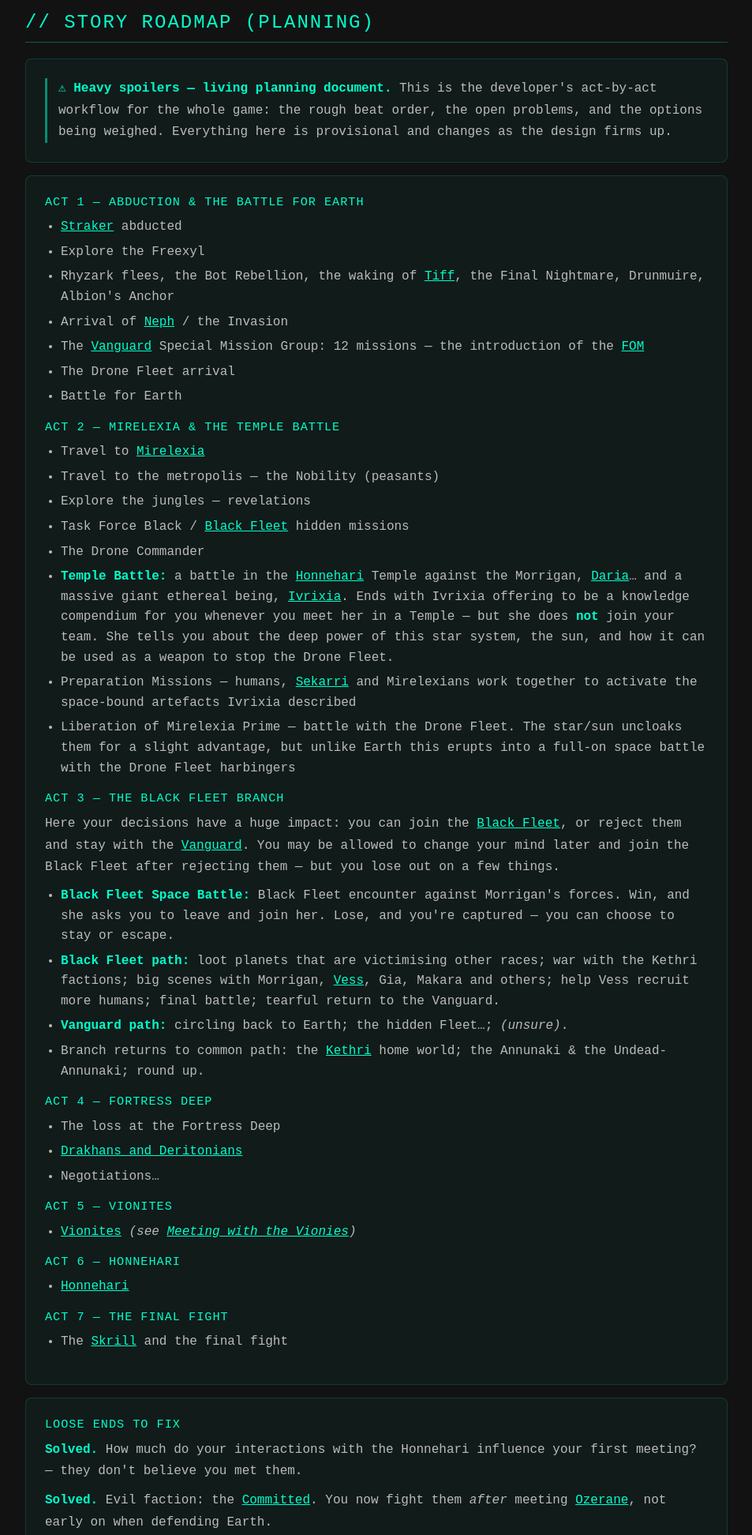
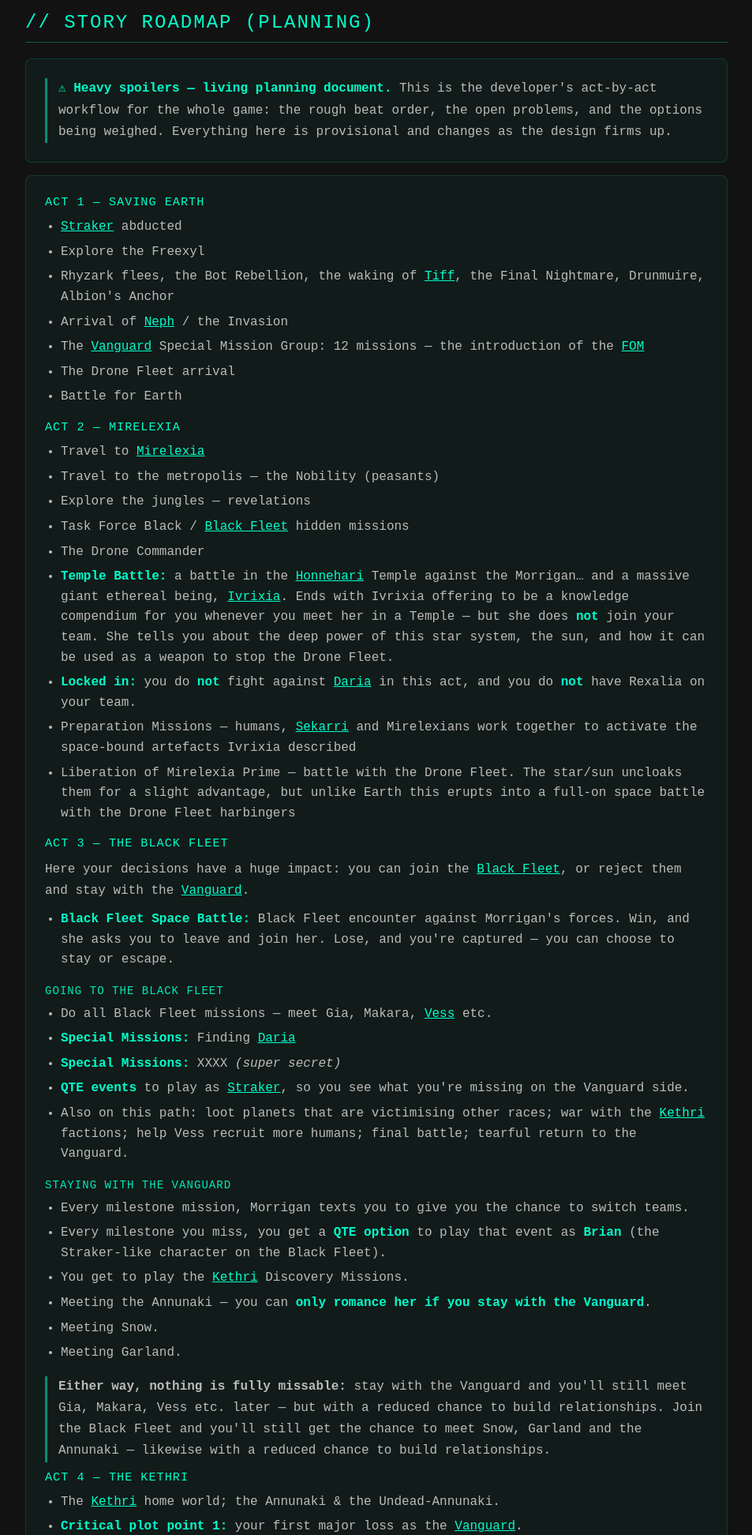
Before and after one commit to murchie85/DRONECOMMANDER_SITE, a Flask app: page /compendium in a window 1280 px wide. Shown: the part 1895-3839 px from the top of the page at 79% size, without its empty margins (298-1251 px from the left). Run offline with Flask 3, Linux system fonts and the light colour scheme.

Commit message:
Restructure Story Roadmap into 8 acts with Black Fleet branch detail
- Act 1 retitled Saving Earth; Act 2 Mirelexia locks in no Daria fight, no Rexalia
- Act 3 split into Black Fleet vs Vanguard paths (special missions, QTE cross-play as Straker/Brian, Morrigan switch offers, cross-branch relationship rules)
- New Act 4 The Kethri with first Vanguard loss + partial fleet reunion
- Act 5 renamed Shal (formerly Fortress Deep); Act 6 Vionites & Daria; Act 7 Honnehari; Act 8 Final Showdown
- Mark both remaining Loose Ends problems as solved

Co-Authored-By: Claude Fable 5 <noreply@anthropic.com>

```diff
--- a/templates/compendium.html
+++ b/templates/compendium.html
@@ -684,7 +684,7 @@
             </div>
 
             <div class="lore-card">
-                <h4>Act 1 &mdash; Abduction &amp; the Battle for Earth</h4>
+                <h4>Act 1 &mdash; Saving Earth</h4>
                 <ul>
                     <li><a href="#char-straker" style="color:#00ffcc;">Straker</a> abducted</li>
                     <li>Explore the Freexyl</li>
@@ -695,47 +695,76 @@
                     <li>Battle for Earth</li>
                 </ul>
 
-                <h4>Act 2 &mdash; Mirelexia &amp; the Temple Battle</h4>
+                <h4>Act 2 &mdash; Mirelexia</h4>
                 <ul>
                     <li>Travel to <a href="#mirelexians" style="color:#00ffcc;">Mirelexia</a></li>
                     <li>Travel to the metropolis &mdash; the Nobility (peasants)</li>
                     <li>Explore the jungles &mdash; revelations</li>
                     <li>Task Force Black / <a href="#aligned" style="color:#00ffcc;">Black Fleet</a> hidden missions</li>
                     <li>The Drone Commander</li>
-                    <li><strong class="text-glow">Temple Battle:</strong> a battle in the <a href="#honnehari" style="color:#00ffcc;">Honnehari</a> Temple against the Morrigan, <a href="#char-daria" style="color:#00ffcc;">Daria</a>&hellip; and a massive giant ethereal being, <a href="#char-ivrixia" style="color:#00ffcc;">Ivrixia</a>. Ends with Ivrixia offering to be a knowledge compendium for you whenever you meet her in a Temple &mdash; but she does <strong>not</strong> join your team. She tells you about the deep power of this star system, the sun, and how it can be used as a weapon to stop the Drone Fleet.</li>
+                    <li><strong class="text-glow">Temple Battle:</strong> a battle in the <a href="#honnehari" style="color:#00ffcc;">Honnehari</a> Temple against the Morrigan&hellip; and a massive giant ethereal being, <a href="#char-ivrixia" style="color:#00ffcc;">Ivrixia</a>. Ends with Ivrixia offering to be a knowledge compendium for you whenever you meet her in a Temple &mdash; but she does <strong>not</strong> join your team. She tells you about the deep power of this star system, the sun, and how it can be used as a weapon to stop the Drone Fleet.</li>
+                    <li><strong>Locked in:</strong> you do <strong>not</strong> fight against <a href="#char-daria" style="color:#00ffcc;">Daria</a> in this act, and you do <strong>not</strong> have Rexalia on your team.</li>
                     <li>Preparation Missions &mdash; humans, <a href="#sekarri" style="color:#00ffcc;">Sekarri</a> and Mirelexians work together to activate the space-bound artefacts Ivrixia described</li>
                     <li>Liberation of Mirelexia Prime &mdash; battle with the Drone Fleet. The star/sun uncloaks them for a slight advantage, but unlike Earth this erupts into a full-on space battle with the Drone Fleet harbingers</li>
                 </ul>
 
-                <h4>Act 3 &mdash; The Black Fleet Branch</h4>
-                <p>
-                    Here your decisions have a huge impact: you can join the <a href="#aligned" style="color:#00ffcc;">Black Fleet</a>, or reject them and stay with the <a href="#vanguard" style="color:#00ffcc;">Vanguard</a>. You may be allowed to change your mind later and join the Black Fleet after rejecting them &mdash; but you lose out on a few things.
+                <h4>Act 3 &mdash; The Black Fleet</h4>
+                <p>
+                    Here your decisions have a huge impact: you can join the <a href="#aligned" style="color:#00ffcc;">Black Fleet</a>, or reject them and stay with the <a href="#vanguard" style="color:#00ffcc;">Vanguard</a>.
                 </p>
                 <ul>
                     <li><strong class="text-glow">Black Fleet Space Battle:</strong> Black Fleet encounter against Morrigan's forces. Win, and she asks you to leave and join her. Lose, and you're captured &mdash; you can choose to stay or escape.</li>
-                    <li><strong>Black Fleet path:</strong> loot planets that are victimising other races; war with the Kethri factions; big scenes with Morrigan, <a href="#char-vess" style="color:#00ffcc;">Vess</a>, Gia, Makara and others; help Vess recruit more humans; final battle; tearful return to the Vanguard.</li>
-                    <li><strong>Vanguard path:</strong> circling back to Earth; the hidden Fleet&hellip;; <em>(unsure)</em>.</li>
-                    <li>Branch returns to common path: the <a href="#kethri" style="color:#00ffcc;">Kethri</a> home world; the Annunaki &amp; the Undead-Annunaki; round up.</li>
-                </ul>
-
-                <h4>Act 4 &mdash; Fortress Deep</h4>
-                <ul>
-                    <li>The loss at the Fortress Deep</li>
-                    <li><a href="#deritonians" style="color:#00ffcc;">Drakhans and Deritonians</a></li>
+                </ul>
+
+                <h5 style="color:#00ffcc; font-size:0.88rem; text-transform:uppercase; margin-top:18px; margin-bottom:8px; letter-spacing:1px; opacity:0.9;">Going to the Black Fleet</h5>
+                <ul>
+                    <li>Do all Black Fleet missions &mdash; meet Gia, Makara, <a href="#char-vess" style="color:#00ffcc;">Vess</a> etc.</li>
+                    <li><strong>Special Missions:</strong> Finding <a href="#char-daria" style="color:#00ffcc;">Daria</a></li>
+                    <li><strong>Special Missions:</strong> XXXX <em>(super secret)</em></li>
+                    <li><strong>QTE events</strong> to play as <a href="#char-straker" style="color:#00ffcc;">Straker</a>, so you see what you're missing on the Vanguard side.</li>
+                    <li>Also on this path: loot planets that are victimising other races; war with the <a href="#kethri" style="color:#00ffcc;">Kethri</a> factions; help Vess recruit more humans; final battle; tearful return to the Vanguard.</li>
+                </ul>
+
+                <h5 style="color:#00ffcc; font-size:0.88rem; text-transform:uppercase; margin-top:18px; margin-bottom:8px; letter-spacing:1px; opacity:0.9;">Staying with the Vanguard</h5>
+                <ul>
+                    <li>Every milestone mission, Morrigan texts you to give you the chance to switch teams.</li>
+                    <li>Every milestone you miss, you get a <strong>QTE option</strong> to play that event as <strong>Brian</strong> (the Straker-like character on the Black Fleet).</li>
+                    <li>You get to play the <a href="#kethri" style="color:#00ffcc;">Kethri</a> Discovery Missions.</li>
+                    <li>Meeting the Annunaki &mdash; you can <strong>only romance her if you stay with the Vanguard</strong>.</li>
+                    <li>Meeting Snow.</li>
+                    <li>Meeting Garland.</li>
+                </ul>
+
+                <p style="border-left:3px solid rgba(0,255,204,0.5); padding-left:14px;">
+                    <strong>Either way, nothing is fully missable:</strong> stay with the Vanguard and you'll still meet Gia, Makara, Vess etc. later &mdash; but with a reduced chance to build relationships. Join the Black Fleet and you'll still get the chance to meet Snow, Garland and the Annunaki &mdash; likewise with a reduced chance to build relationships.
+                </p>
+
+                <h4>Act 4 &mdash; The Kethri</h4>
+                <ul>
+                    <li>The <a href="#kethri" style="color:#00ffcc;">Kethri</a> home world; the Annunaki &amp; the Undead-Annunaki.</li>
+                    <li><strong class="text-glow">Critical plot point 1:</strong> your first major loss as the <a href="#vanguard" style="color:#00ffcc;">Vanguard</a>.</li>
+                    <li><strong class="text-glow">Critical plot point 2:</strong> a partial coming together of the Vanguard and the <a href="#aligned" style="color:#00ffcc;">Black Fleet</a> &mdash; your chance to meet the characters you didn't meet on your chosen Act 3 branch.</li>
+                </ul>
+
+                <h4>Act 5 &mdash; Shal, the Deritonians &amp; the Drakhans</h4>
+                <ul>
+                    <li>Travel to <strong>Shal</strong> <em>(formerly "Fortress Deep" in earlier drafts)</em> &mdash; home world of the <a href="#deritonians" style="color:#00ffcc;">Deritonians &amp; Drakhans</a>.</li>
                     <li>Negotiations&hellip;</li>
-                </ul>
-
-                <h4>Act 5 &mdash; Vionites</h4>
-                <ul>
-                    <li><a href="#vionites" style="color:#00ffcc;">Vionites</a> <em>(see <a href="#meeting-vionies" style="color:#00ffcc;">Meeting with the Vionies</a>)</em></li>
-                </ul>
-
-                <h4>Act 6 &mdash; Honnehari</h4>
+                    <li>Ends with the Drakhans giving <a href="#char-straker" style="color:#00ffcc;">Straker</a> the coordinates and the Amulet that lead into the Vionite arc <em>(see <a href="#meeting-vionies" style="color:#00ffcc;">Meeting with the Vionies</a>)</em>.</li>
+                </ul>
+
+                <h4>Act 6 &mdash; The Vionites &amp; Daria</h4>
+                <ul>
+                    <li><a href="#vionites" style="color:#00ffcc;">Vionites</a> &mdash; first formal contact with the Vionite Empire <em>(see <a href="#meeting-vionies" style="color:#00ffcc;">Meeting with the Vionies</a>)</em>.</li>
+                    <li><a href="#char-daria" style="color:#00ffcc;">Daria</a>'s arc lands here &mdash; deferred from Act 2 so the Vionites and <a href="#honnehari" style="color:#00ffcc;">Honnehari</a> don't have to be explained too early.</li>
+                </ul>
+
+                <h4>Act 7 &mdash; The Honnehari</h4>
                 <ul>
                     <li><a href="#honnehari" style="color:#00ffcc;">Honnehari</a></li>
                 </ul>
 
-                <h4>Act 7 &mdash; The Final Fight</h4>
+                <h4>Act 8 &mdash; The Final Showdown</h4>
                 <ul>
                     <li>The <a href="#skrill" style="color:#00ffcc;">Skrill</a> and the final fight</li>
                 </ul>
@@ -745,11 +774,8 @@
                 <h4>Loose Ends to Fix</h4>
                 <p><strong class="text-glow">Solved.</strong> How much do your interactions with the Honnehari influence your first meeting? &mdash; they don't believe you met them.</p>
                 <p><strong class="text-glow">Solved.</strong> Evil faction: the <a href="#vionites" style="color:#00ffcc;">Committed</a>. You now fight them <em>after</em> meeting <a href="#char-ezorath" style="color:#00ffcc;">Ozerane</a>, not early on when defending Earth.</p>
-                <p><strong>Remaining</strong> <em>(potentially solved by the favoured approach below):</em></p>
-                <ul>
-                    <li><strong>Problem 1 &mdash; Black Fleet interactions.</strong> What happens if you stay with the Vanguard all the way? Likely you stay in contact with Morrigan, miss the Black Fleet missions, and when things reunite you miss the chance to date most of them.</li>
-                    <li><strong>Problem 2 &mdash; timing of Daria &amp; Rexalia.</strong> The original plan had Rexalia on your team fighting the Black Fleet (who held Daria), early during the Mirelexia campaign &mdash; but that means explaining the Vionites and Honnehari in depth far too early.</li>
-                </ul>
+                <p><strong class="text-glow">Solved.</strong> <strong>Problem 1 &mdash; Black Fleet interactions.</strong> If you stay with the Vanguard all the way: Morrigan texts you at every milestone with the chance to switch, missed Black Fleet events are playable as Brian via QTE, and the partial Vanguard/Black Fleet coming-together in Act 4 lets you meet everyone you missed &mdash; just with a reduced chance to build relationships.</p>
+                <p><strong class="text-glow">Solved.</strong> <strong>Problem 2 &mdash; timing of Daria &amp; Rexalia.</strong> No Daria fight and no Rexalia in Act 2. Daria is found via a Black Fleet special mission in Act 3, and her arc lands in Act 6 alongside the Vionites &mdash; so the Vionites and Honnehari no longer need explaining early.</p>
             </div>
 
             <div class="lore-card">
@@ -763,6 +789,7 @@
 
             <div class="lore-card">
                 <h4>Current Favoured Approach</h4>
+                <p><em>Now largely baked into the act-by-act outline above &mdash; kept here for the reasoning trail.</em></p>
                 <ul>
                     <li>Mirelexia &mdash; fight for <a href="#char-ivrixia" style="color:#00ffcc;">Ivrixia</a> against the Black Fleet (no Daria, no Rexalia).</li>
                     <li>Result: Ivrixia becomes a <strong>remote advisor only</strong>.</li>
```
